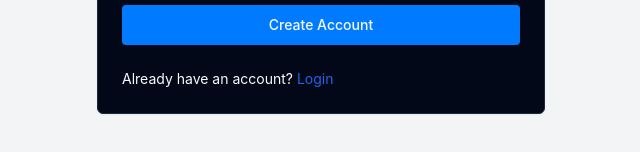
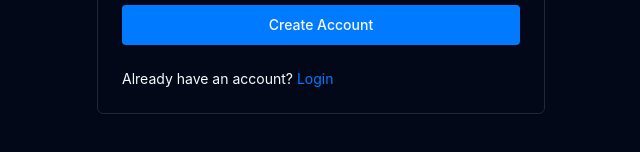
Before and after one commit to SadiqNaizam/MLO-a774-1c0a, a React (Vite) app: page /register in a window 1280 px wide. Shown: the part 624-776 px from the top of the page, without its empty margins (319-959 px from the left). Built offline with nearby package versions, Linux system fonts and the light colour scheme.

Commit message:
Updated code files: RegistrationPage.tsx

```diff
--- a/src/pages/RegistrationPage.tsx
+++ b/src/pages/RegistrationPage.tsx
@@ -42,7 +42,7 @@ const RegistrationPage: React.FC = () => {
   };
 
   return (
-    <div className="min-h-screen flex flex-col items-center justify-center bg-gray-100 dark:bg-gray-900 p-4">
+    <div className="min-h-screen flex flex-col items-center justify-center bg-background p-4">
       <div className="mb-8">
         <AppLogo src="https://tailwindui.com/img/logos/mark.svg?color=indigo&shade=600" alt="Application Logo" width={100} />
       </div>
@@ -115,7 +115,7 @@ const RegistrationPage: React.FC = () => {
         <CardFooter className="text-center text-sm">
           <p>
             Already have an account?{' '}
-            <Link to="/login" className="text-blue-600 hover:underline">
+            <Link to="/login" className="text-primary hover:underline">
               Login
             </Link>
           </p>
```
